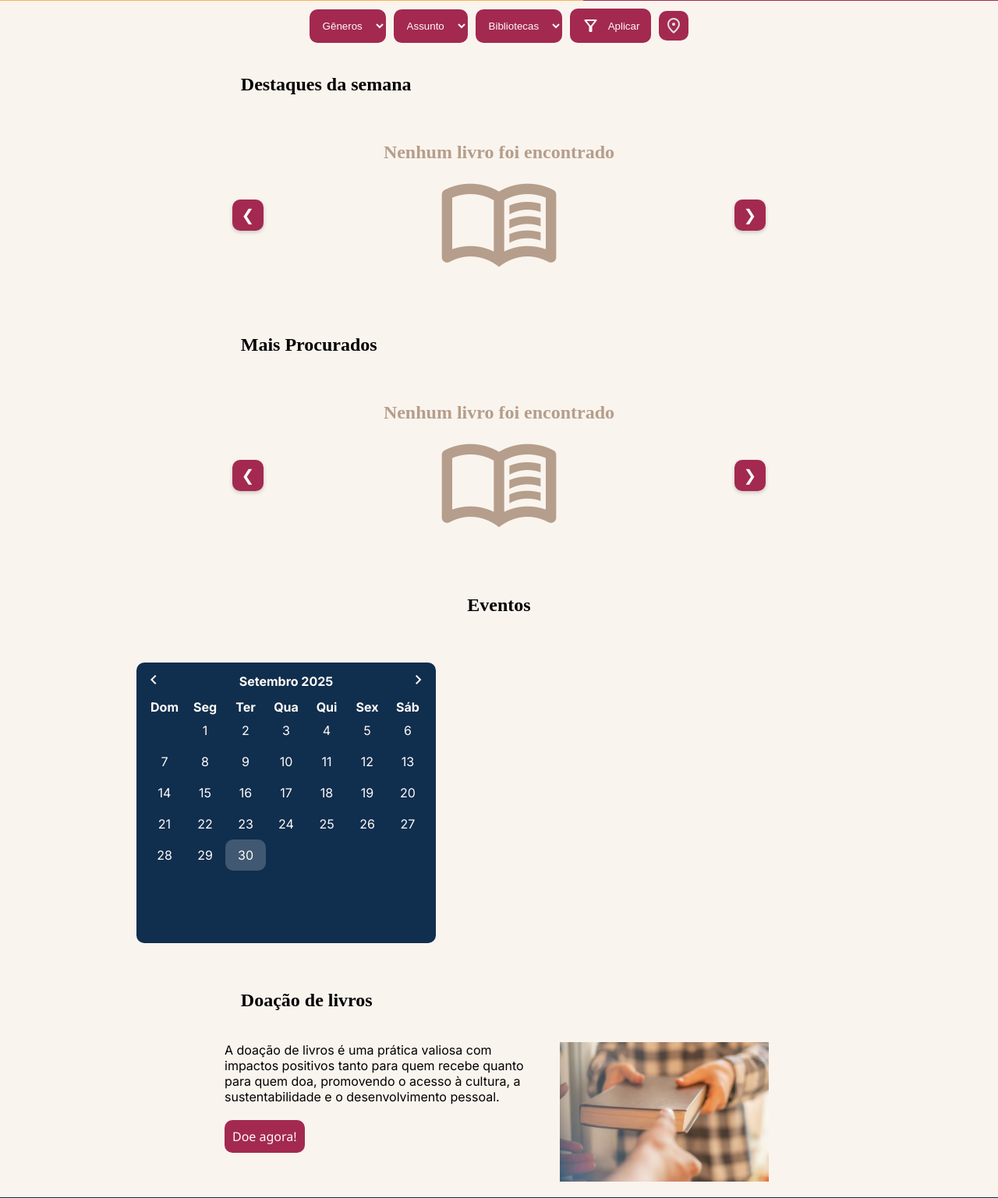
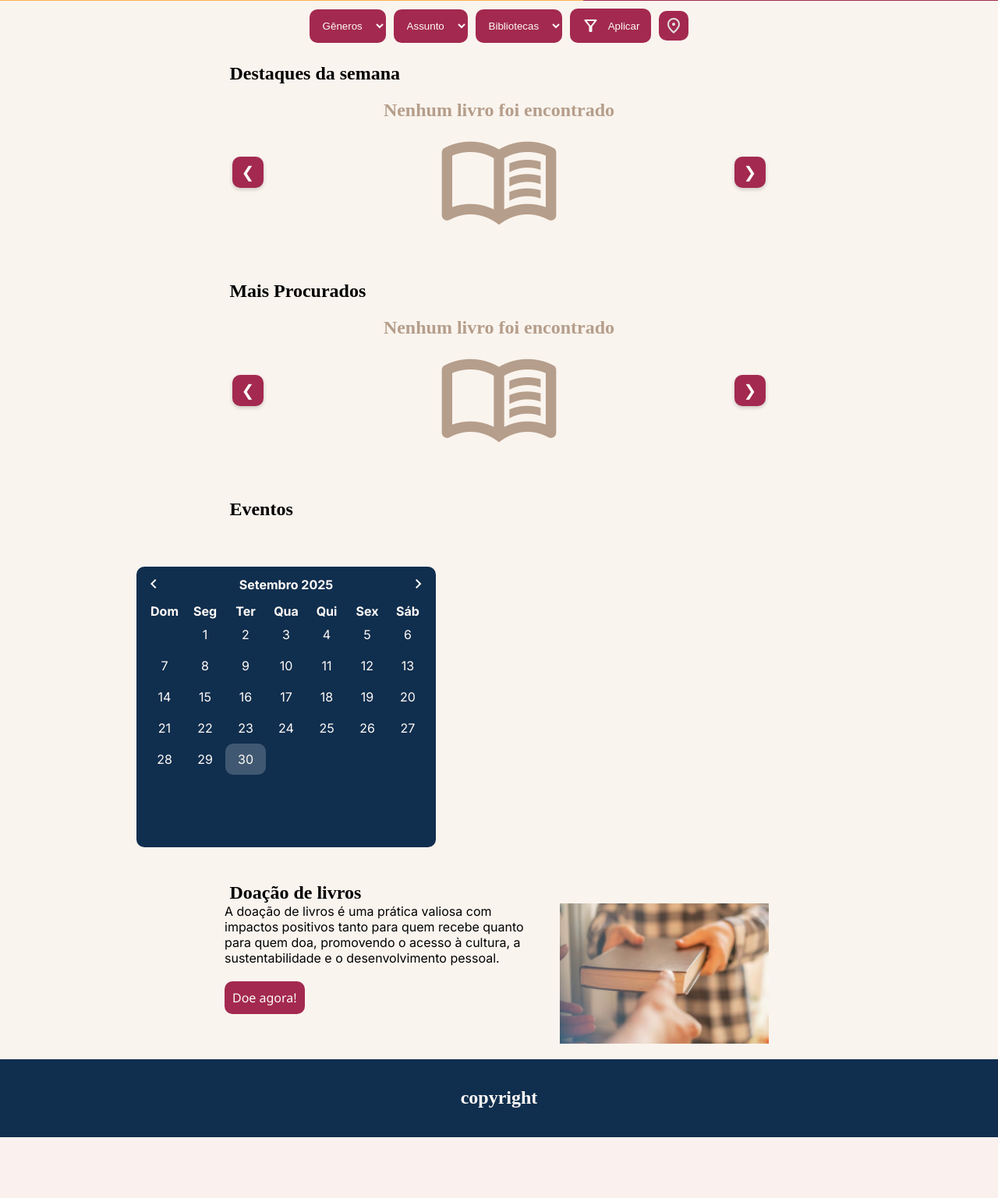
Before and after one commit to DEP0o1/SUBLI, a PHP site: page /LindexLeitor.php in a window 1280 px wide. Shown: the part 643-2180 px from the top of the page at 78% size. After the commit the page ends 2102 px from the top, so only its background shows below. Run offline with PHP 8.4, Linux system fonts and the light colour scheme; some web fonts are replaced.

Commit message:
esqueci oq eu fiz

```diff
--- a/Lcadastro.php
+++ b/Lcadastro.php
@@ -118,10 +118,6 @@
 
       </section>
 
-        <!-- <div class="areaBotao">
-            <button class="btnRosa" id="btnEntrar" >Entrar</button>
-        </div> -->
-
         <hr>
 
         <div class="cadastre-se">
--- a/LindexLeitor.php
+++ b/LindexLeitor.php
@@ -127,7 +127,7 @@ if(empty($assunto2)) $assunto2 = null;
     </div>
 </div>
 
-<h1 class="textoMeio">Eventos</h1>
+<h1 class="textoEsquerda">Eventos</h1>
 
 <section class="eventos">
   <div class="calendario">
--- a/css/leitor.css
+++ b/css/leitor.css
@@ -379,8 +379,12 @@ body {
 }
 
 .textoEsquerda {
+  margin-left: 23%;
   margin-top: 2%;
-  margin-left: 21%;
+}
+
+.textoEsquerda h1 {
+  margin: 0;
 }
 
 .textoEsquerda h1 {
@@ -1180,6 +1184,7 @@ main {
   right: 0;
   transform: translateX(100%);
   animation: aparecer 0.5s forwards;
+  border: var(--branco) 5px solid;
 }
 
 .mensagem.sumir {
@@ -1529,8 +1534,8 @@ h1 {
   color: var(--cinza);
 }
 
-.FormLogin section {
-  gap: var(--gap);
+.FormLogin section > div {
+  margin-bottom: 10px;
 }
 
 .FormLogin a {
```
